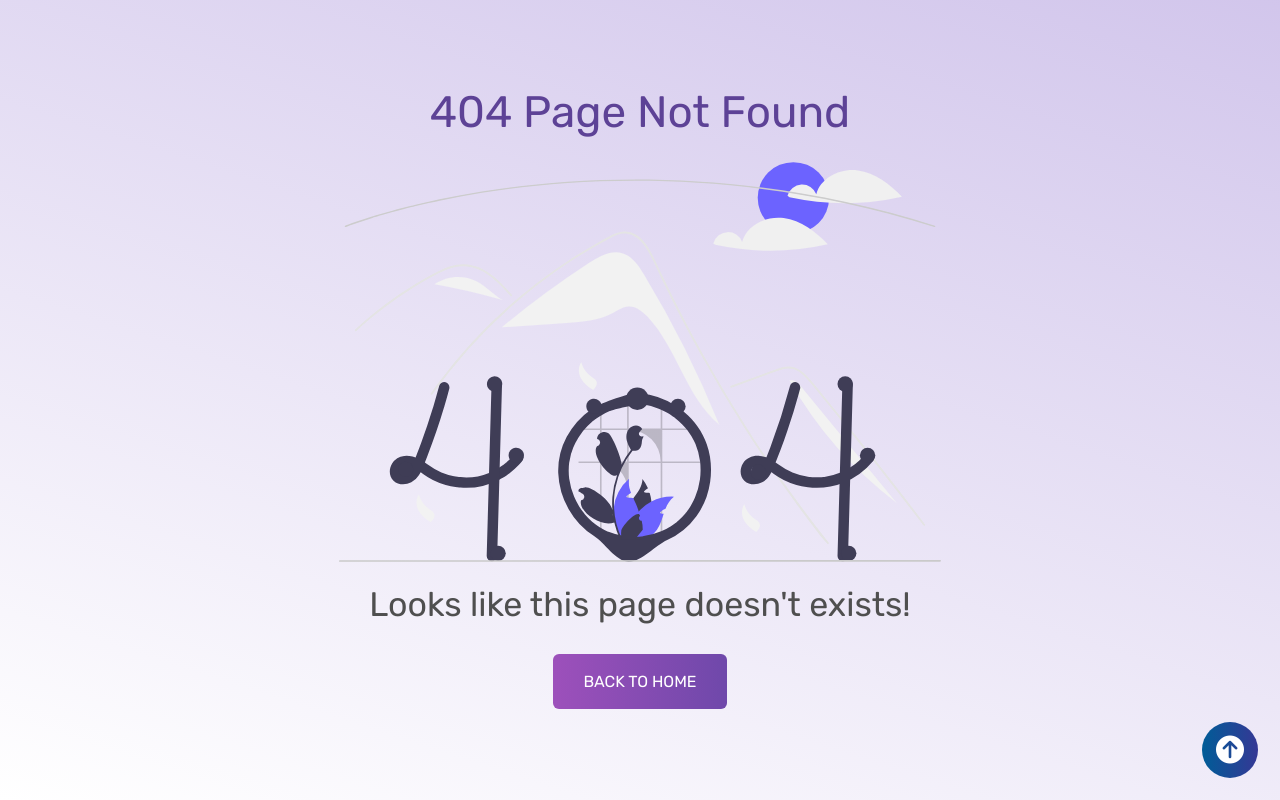
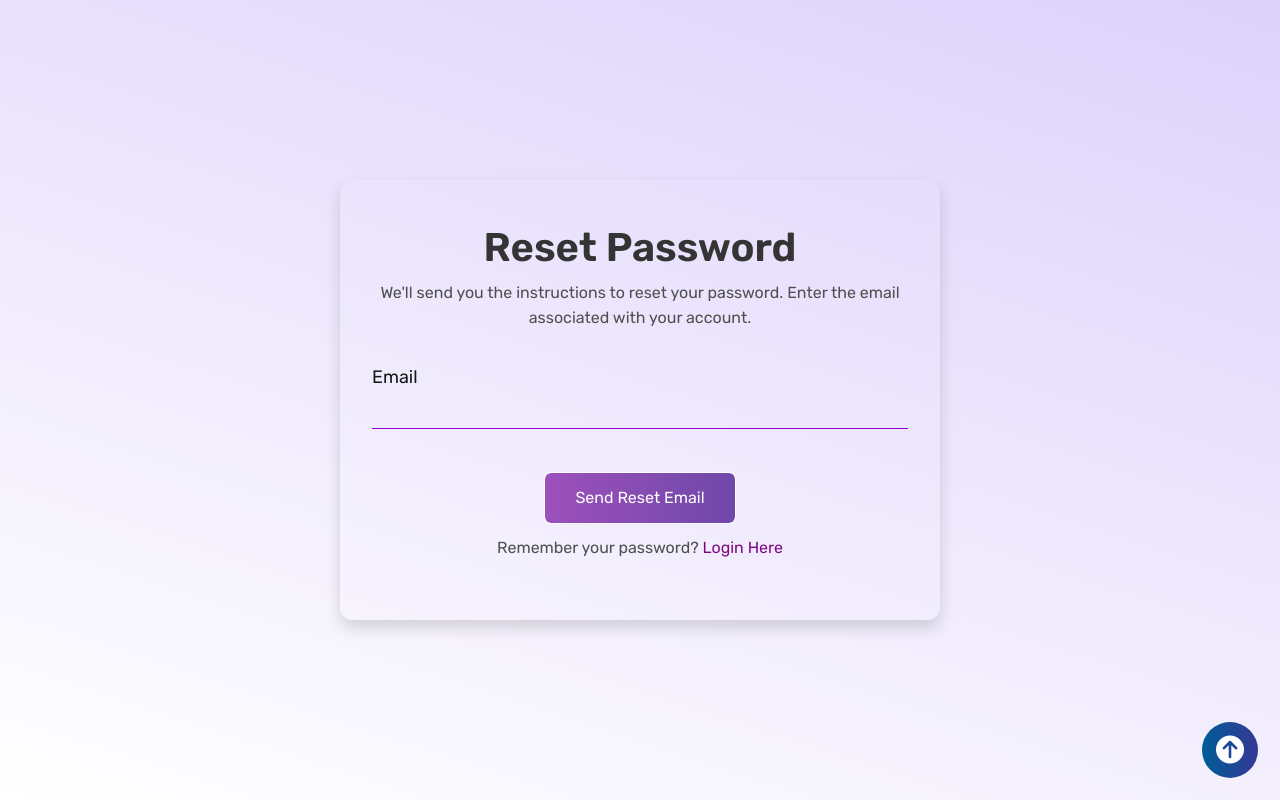
Before and after one commit to Yashcodes/CodeNesters-Frontend, a React (Create React App) app: page /forgot-password in a window 1280 px wide. Before the commit this address had no page. Built offline with nearby package versions, Linux system fonts and the light colour scheme.

Commit message:
Implemented functionality of resetting password and update it

```diff
--- a/src/App.js
+++ b/src/App.js
@@ -27,6 +27,8 @@ import Event from "./pages/Event";
 import { useEffect } from "react";
 import AOS from "aos";
 import ChangePassword from "./pages/User/ChangePassword";
+import ForgotPassword from "./pages/Auth/ForgotPassword";
+import ResetPassword from "./pages/Auth/ResetPassword";
 
 function App() {
   useEffect(() => {
@@ -58,6 +60,8 @@ function App() {
         />
         <Route path="/services" element={<Services />} />
         <Route path="/event/:slug" element={<Event />} />
+        <Route path="/forgot-password" element={<ForgotPassword />} />
+        <Route path="/reset-password/:id/:token" element={<ResetPassword />} />
 
         {/* //! Protected Routes for Users */}
         <Route path="/dashboard" element={<Private />}>
--- /dev/null
+++ b/src/pages/Auth/ForgotPassword.jsx
@@ -0,0 +1,72 @@
+import axios from "axios";
+import React, { useState } from "react";
+import toast from "react-hot-toast";
+import "../../styles/AuthStyles/ResetPassword.css";
+import { Link } from "react-router-dom";
+
+const ForgotPassword = () => {
+  const [email, setEmail] = useState("");
+
+  const forgotPasswordHandler = async (e) => {
+    e.preventDefault();
+
+    try {
+      const response = await axios.post(
+        "https://code-nesters-backend.vercel.app/api/v1/auth/send-reset-link",
+        {
+          method: "POST",
+          headers: {
+            "Content-Type": "application/json",
+          },
+
+          email,
+        }
+      );
+
+      console.log(response?.data);
+      setEmail("");
+      toast.success("Link sent successfully");
+    } catch (error) {
+      toast.error("Error occured");
+    }
+  };
+
+  return (
+    <div className="container-fluid bg-gray-gradient reset-page">
+      <div className="reset-pass-form shadow">
+        <div className="reset-page-heading text-center">
+          <h1>Reset Password</h1>
+          <span>
+            We'll send you the instructions to reset your password. Enter the
+            email associated with your account.
+          </span>
+        </div>
+
+        <div className="forgot-password">
+          <label htmlFor="forgot-pass">Email</label>
+          <input
+            type="email"
+            id="forgot-pass"
+            value={email}
+            onChange={(e) => setEmail(e.target.value)}
+            autoFocus
+            autoComplete="off"
+          />
+        </div>
+
+        <div className="forgot-pass-btn text-center">
+          <button onClick={forgotPasswordHandler}>Send Reset Email</button>
+
+          <p className="fs-6">
+            Remember your password?{" "}
+            <Link to={"/login"}>
+              <span style={{ color: "#7f097f" }}>Login Here</span>
+            </Link>
+          </p>
+        </div>
+      </div>
+    </div>
+  );
+};
+
+export default ForgotPassword;
--- a/src/pages/Auth/Login.jsx
+++ b/src/pages/Auth/Login.jsx
@@ -143,10 +143,16 @@ const Login = () => {
               </MDBBtn>
             </div>
 
-            <div className="login-option mb-3">
-              <p className="text-center">
+            <div className="login-option mb-1">
+              <p className="text-center mb-0">
                 Don't have an account?
                 <Link to={"/register"}> Create Account</Link>
+              </p>
+            </div>
+
+            <div className="forgot-pass-option mb-3">
+              <p className="text-center">
+                <Link to={"/forgot-password"}>Forgot Password?</Link>
               </p>
             </div>
           </div>
--- /dev/null
+++ b/src/pages/Auth/ResetPassword.jsx
@@ -0,0 +1,124 @@
+import axios from "axios";
+import React, { useCallback, useEffect, useState } from "react";
+import toast from "react-hot-toast";
+import { Link, useNavigate, useParams } from "react-router-dom";
+
+const ResetPassword = () => {
+  const [password, setPassword] = useState("");
+  const [confirmPassword, setConfirmPassword] = useState("");
+
+  const { id, token } = useParams();
+  const navigate = useNavigate();
+
+  const resetPasswordHandler = async (e) => {
+    e.preventDefault();
+
+    try {
+      const response = await axios.post(
+        `https://code-nesters-backend.vercel.app/api/v1/auth/reset-password/${id}/${token}`,
+        {
+          method: "POST",
+          headers: {
+            "Content-Type": "application/json",
+          },
+
+          password,
+        }
+      );
+
+      if (response?.data?.success) {
+        navigate("/login");
+        setPassword("");
+      } else {
+        toast.error("Expired token");
+      }
+    } catch (error) {
+      toast.error("Expired token");
+    }
+  };
+
+  //! Verifying user using token and id
+  const verifyValidUser = useCallback(async () => {
+    try {
+      await axios.get(
+        `https://code-nesters-backend.vercel.app/api/v1/auth/verify-reset-user/${id}/${token}`,
+        {
+          method: "GET",
+          headers: {
+            "Content-Type": "application/json",
+          },
+        }
+      );
+    } catch (error) {
+      navigate("*");
+      toast.error("Token Expired");
+    }
+  }, [id, navigate, token]);
+
+  useEffect(() => {
+    verifyValidUser();
+  }, [verifyValidUser]);
+
+  return (
+    <>
+      <div className="container-fluid bg-gray-gradient reset-page">
+        <div className="reset-pass-form shadow">
+          <div className="reset-page-heading text-center">
+            <h1>Create New Password</h1>
+            <span>
+              This helps to reset your password and allow you to login into your
+              account.
+            </span>
+          </div>
+
+          <div className="forgot-password">
+            <label htmlFor="reset-pass">New Password</label>
+            <input
+              type="password"
+              id="reset-pass"
+              value={password}
+              onChange={(e) => setPassword(e.target.value)}
+              autoFocus
+              autoComplete="off"
+            />
+          </div>
+          <div className="forgot-password mt-4">
+            <label htmlFor="confirm-reset-pass">Confirm New Password</label>
+            <input
+              type="password"
+              id="confirm-reset-pass"
+              value={confirmPassword}
+              onChange={(e) => setConfirmPassword(e.target.value)}
+              autoComplete="off"
+            />
+          </div>
+
+          <p className="my-2 text-danger mb-0 mt-0" style={{ height: "10px" }}>
+            {" "}
+            {password !== confirmPassword
+              ? "Your passwords do not match"
+              : ""}{" "}
+          </p>
+
+          <div className="forgot-pass-btn text-center">
+            <button
+              onClick={resetPasswordHandler}
+              disabled={password !== confirmPassword}
+            >
+              Reset Password
+            </button>
+
+            <p className="fs-6">
+              Remember your password?{" "}
+              <Link to={"/login"}>
+                <span style={{ color: "#7f097f" }}>Login Here</span>
+              </Link>
+            </p>
+          </div>
+        </div>
+      </div>
+    </>
+  );
+};
+
+export default ResetPassword;
--- /dev/null
+++ b/src/styles/AuthStyles/ResetPassword.css
@@ -0,0 +1,74 @@
+.reset-page {
+  height: 100vh;
+  width: 100vw;
+  display: flex;
+  justify-content: center;
+  align-items: center;
+}
+
+.reset-page h1 {
+  color: rgb(53, 52, 52);
+}
+
+.reset-pass-form {
+  border-radius: 12px;
+  padding: 44px 32px;
+  max-width: 600px;
+}
+
+.reset-page-heading {
+  margin-bottom: 32px;
+}
+
+.reset-page-heading h1 {
+  font-weight: 600;
+}
+
+.forgot-password {
+  display: flex;
+  flex-direction: column;
+  margin: auto;
+}
+
+.forgot-password label {
+  font-size: 18px;
+  color: rgb(23, 22, 22);
+  margin-bottom: 0;
+}
+
+.forgot-password input {
+  padding: 4px 4px;
+  outline: none;
+  border: none;
+  background-color: transparent;
+  border-bottom: 1px solid darkviolet;
+  font-size: 18px;
+  color: rgb(68, 67, 67);
+  margin-top: 0;
+  caret-color: rgb(127, 9, 187);
+  width: 100%;
+}
+
+.forgot-pass-btn button {
+  background-image: linear-gradient(
+    to right,
+    #9d50bb 0%,
+    #6e48aa 51%,
+    #9d50bb 100%
+  );
+  padding: 12px 30px;
+  text-align: center;
+  text-transform: uppercase;
+  transition: 0.5s;
+  background-size: 200% auto;
+  color: white;
+  border-radius: 6px;
+  outline: 1px solid white;
+  border: none;
+  text-transform: capitalize;
+  margin: 44px 0px 12px 0px;
+}
+
+.forgot-pass-btn button:hover {
+  background-position: right center;
+}
```
